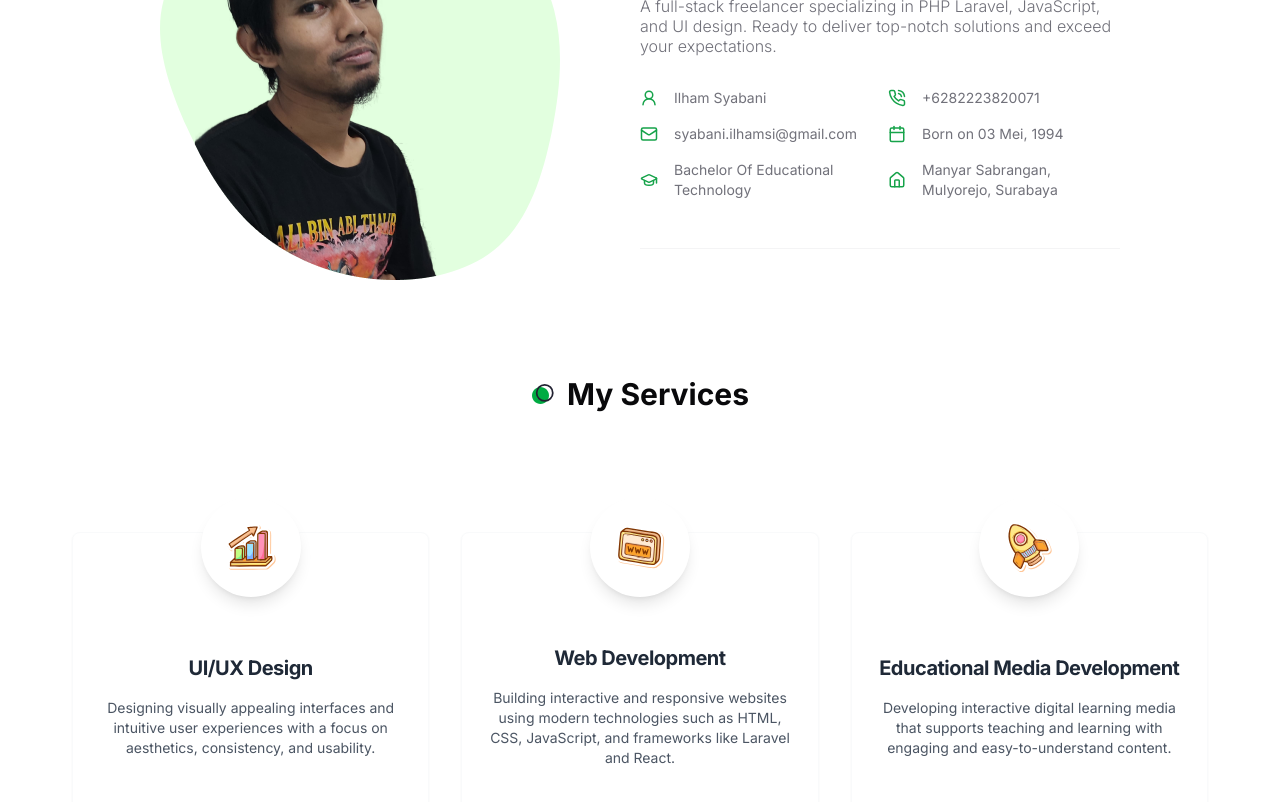
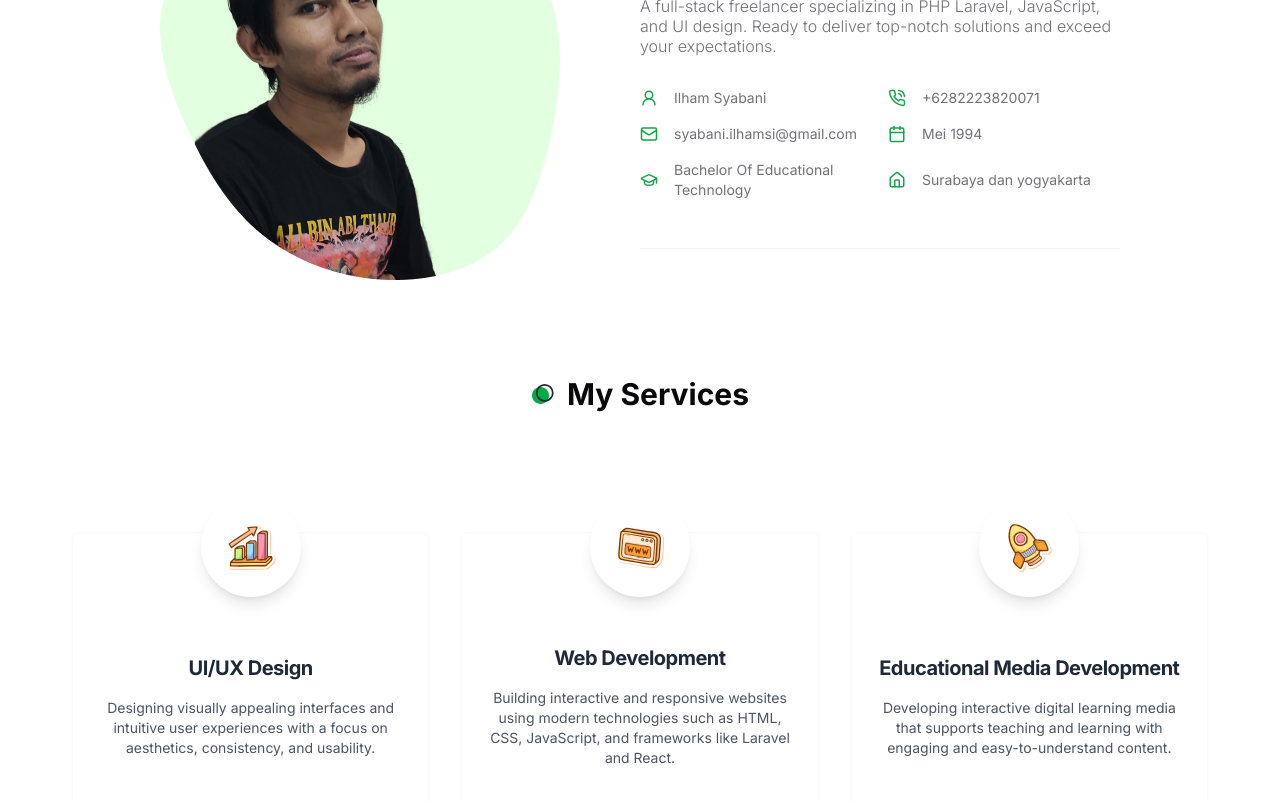
Before and after one commit to ilhamsyabani/portfolio, a Next.js app: page / in a window 1280 px wide. Shown: the part 1060-1862 px from the top of the page. Built offline with nearby package versions, Linux system fonts and the light colour scheme.

Commit message:
edit: profil data

```diff
--- a/components/About.jsx
+++ b/components/About.jsx
@@ -19,7 +19,7 @@ const infoData = [
   },
   {
     icon: <Calendar size={18} />,
-    text: 'Born on 03 Mei, 1994',
+    text: 'Mei 1994',
   },
   {
     icon: <GraduationCap size={18} />,
@@ -27,7 +27,7 @@ const infoData = [
   },
   {
     icon: <HomeIcon size={18} />,
-    text: 'Manyar Sabrangan, Mulyorejo, Surabaya',
+    text: 'Surabaya dan yogyakarta',
   },
 ];
 
```
